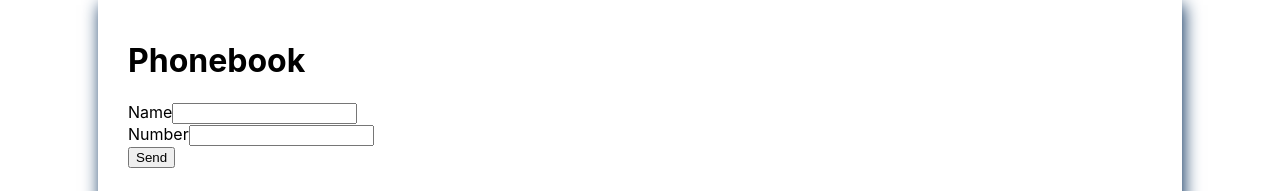
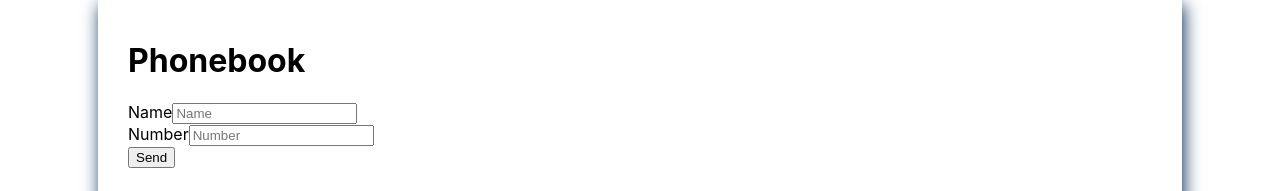
Before and after one commit to iromjalis/goit-react-hw-03-phonebook, a React (Create React App) app: page / in a window 1280 px wide. Shown: the top 191 px of the page. Built offline with nearby package versions, Linux system fonts and the light colour scheme.

Commit message:
new components for form (input name and number by different components)

```diff
--- a/src/components/ContactForm/ContactForm.jsx
+++ b/src/components/ContactForm/ContactForm.jsx
@@ -1,48 +1,39 @@
 import React, { Component } from "react";
 // import PropTypes from "prop-types";
+
 import css from "./ContactForm.module.css";
+import ContactFormName from "./ContactFormName";
+import ContactFormNumber from "./ContactFormNumber";
 
 class ContactForm extends Component {
   state = {
-    name: "",
-    number: "",
+    Name: "",
+    Number: "",
   };
 
   handleChange = (e) => {
-    console.log(e.target.name);
-    console.log(e.target.value);
     const { name, value } = e.target;
+    console.log(name, value);
     this.setState({ [name]: value });
   };
   handleSubmit = (e) => {
     e.preventDefault();
     this.props.handleSubmit(this.state);
+    this.setState({ Name: "", Number: "" });
   };
   render() {
     return (
       <form className={css.ContactFormWrapper} onSubmit={this.handleSubmit}>
-        <label htmlFor="">
-          Name
-          <input
-            onChange={this.handleChange}
-            type="text"
-            name="name"
-            pattern="^[a-zA-Zа-яА-Я]+(([' -][a-zA-Zа-яА-Я ])?[a-zA-Zа-яА-Я]*)*$"
-            title="Имя может состоять только из букв, апострофа, тире и пробелов. Например Adrian, Jacob Mercer, Charles de Batz de Castelmore d'Artagnan и т. п."
-            required
-          />
-        </label>
-        <label htmlFor="">
-          Number
-          <input
-            onChange={this.handleChange}
-            type="tel"
-            name="number"
-            pattern="\+?\d{1,4}?[-.\s]?\(?\d{1,3}?\)?[-.\s]?\d{1,4}[-.\s]?\d{1,4}[-.\s]?\d{1,9}"
-            title="Номер телефона должен состоять цифр и может содержать пробелы, тире, круглые скобки и может начинаться с +"
-            required
-          />
-        </label>
+        <ContactFormName
+          title="Name"
+          value={this.state.Name}
+          onChange={this.handleChange}
+        />
+        <ContactFormNumber
+          title="Number"
+          value={this.state.Number}
+          onChange={this.handleChange}
+        />
         <button type="submit">Send</button>
       </form>
     );
--- /dev/null
+++ b/src/components/ContactForm/ContactFormName.jsx
@@ -0,0 +1,23 @@
+import React from "react";
+
+const ContactFormName = ({ title, onChange, value }) => {
+  return (
+    <>
+      <label htmlFor="">
+        {title}
+        <input
+          value={value}
+          onChange={onChange}
+          type="text"
+          name={title}
+          placeholder={title}
+          pattern="^[a-zA-Zа-яА-Я]+(([' -][a-zA-Zа-яА-Я ])?[a-zA-Zа-яА-Я]*)*$"
+          title="Имя может состоять только из букв, апострофа, тире и пробелов. Например Adrian, Jacob Mercer, Charles de Batz de Castelmore d'Artagnan и т. п."
+          required
+        />
+      </label>
+    </>
+  );
+};
+
+export default ContactFormName;
--- /dev/null
+++ b/src/components/ContactForm/ContactFormNumber.jsx
@@ -0,0 +1,23 @@
+import React from "react";
+
+const ContactFormNumber = ({ title, onChange, value }) => {
+  return (
+    <>
+      <label htmlFor="">
+        Number
+        <input
+          value={value}
+          placeholder={title}
+          onChange={onChange}
+          type="tel"
+          name={title}
+          pattern="\+?\d{1,4}?[-.\s]?\(?\d{1,3}?\)?[-.\s]?\d{1,4}[-.\s]?\d{1,4}[-.\s]?\d{1,9}"
+          title="Номер телефона должен состоять цифр и может содержать пробелы, тире, круглые скобки и может начинаться с +"
+          required
+        />
+      </label>
+    </>
+  );
+};
+
+export default ContactFormNumber;
```
